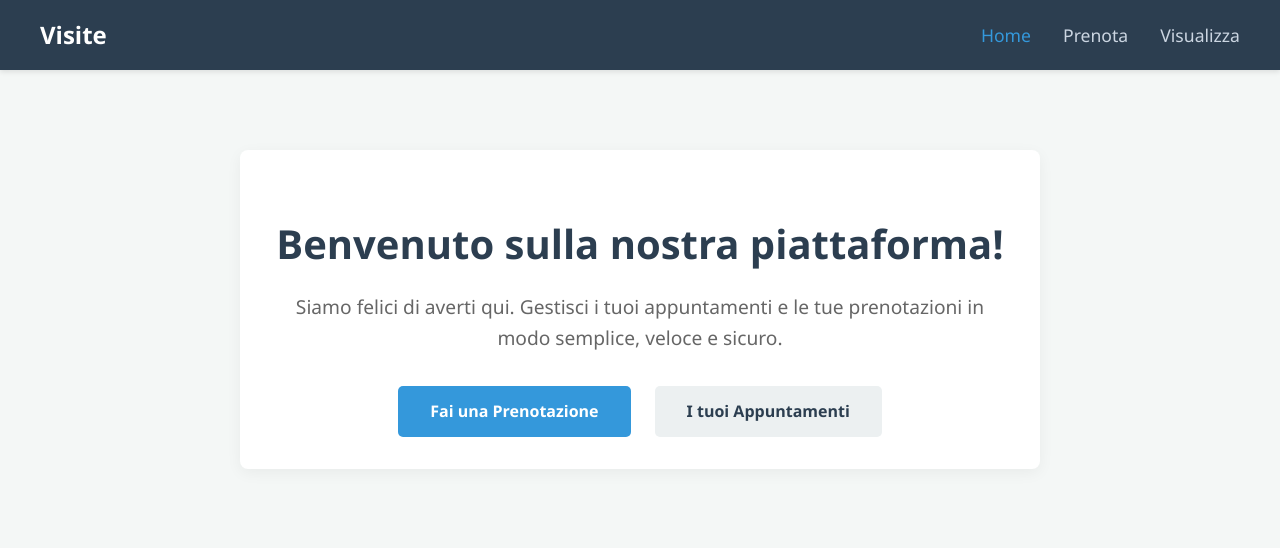
After one commit to Clenill/progettoSoftwareSecurity, a FastAPI app: template app/templates/home_paziente.html in a window 1280 px wide. The commit adds this page. Shown: the top 548 px of the page. Run offline with FastAPI, Linux system fonts and the light colour scheme; the template is opened without the code that fills it, so the values that code supplies are empty.

Commit message:
Menu utente con pagina di benvenuto

```diff
--- /dev/null
+++ b/app/css/style.css
@@ -0,0 +1,278 @@
+/* Reset e Stili Base */
+* {
+    margin: 0;
+    padding: 0;
+    box-sizing: border-box;
+    font-family: 'Segoe UI', Tahoma, Geneva, Verdana, sans-serif;
+}
+
+body {
+    background-color: #f4f7f6;
+    color: #333;
+    line-height: 1.6;
+}
+
+/* Barra di Navigazione */
+.navbar {
+    background-color: #2c3e50;
+    padding: 1rem 2rem;
+    position: sticky;
+    top: 0;
+    box-shadow: 0 2px 5px rgba(0,0,0,0.1);
+}
+
+.nav-container {
+    max-width: 1200px;
+    margin: 0 auto;
+    display: flex;
+    justify-content: space-between;
+    align-items: center;
+}
+
+.logo {
+    color: #fff;
+    font-size: 1.5rem;
+    font-weight: bold;
+    text-decoration: none;
+}
+
+.nav-menu {
+    display: flex;
+    list-style: none;
+    gap: 2rem;
+}
+
+.nav-item a {
+    color: #cbd5e1;
+    text-decoration: none;
+    font-size: 1.1rem;
+    font-weight: 500;
+    transition: color 0.3s ease;
+}
+
+.nav-item a:hover, .nav-item a.active {
+    color: #3498db;
+}
+
+/* Contenuto Principale */
+.main-container {
+    max-width: 800px;
+    margin: 5rem auto;
+    padding: 2rem;
+    background: #ffffff;
+    border-radius: 8px;
+    box-shadow: 0 4px 15px rgba(0,0,0,0.05);
+    text-align: center;
+}
+
+/* Messaggio di Benvenuto */
+.welcome-section h1 {
+    color: #2c3e50;
+    font-size: 2.5rem;
+    margin-bottom: 1rem;
+}
+
+.welcome-section p {
+    color: #666;
+    font-size: 1.2rem;
+    margin-bottom: 2rem;
+}
+
+/* Pulsanti di Azione Rapida */
+.cta-buttons {
+    display: flex;
+    justify-content: center;
+    gap: 1.5rem;
+}
+
+.btn {
+    display: inline-block;
+    padding: 0.8rem 2rem;
+    font-size: 1rem;
+    font-weight: 600;
+    border-radius: 5px;
+    text-decoration: none;
+    transition: all 0.3s ease;
+}
+
+.btn-primary {
+    background-color: #3498db;
+    color: white;
+}
+
+.btn-primary:hover {
+    background-color: #2980b9;
+}
+
+.btn-secondary {
+    background-color: #ecf0f1;
+    color: #2c3e50;
+}
+
+.btn-secondary:hover {
+    background-color: #bdc3c7;
+}
+
+/* Contenitore principale */
+.container {
+    max-width: 900px;
+    margin: 0 auto;
+    background: white;
+    padding: 30px;
+    border-radius: 12px;
+    box-shadow: 0 4px 6px rgba(0,0,0,0.1);
+}
+
+/* Titoli */
+h3, h4, h5 { color: #2c3e50; margin-bottom: 15px; }
+
+h1, h2 {
+    text-align: center;
+    margin-top: 30px;
+    margin-bottom: 20px;
+    color: #2c3e50;
+}
+
+/* Tabelle */
+table {
+    width: 100%;
+    border-collapse: collapse;
+    margin-top: 20px;
+}
+th { background-color: #f8f9fa; color: #495057; }
+th, td {
+    padding: 15px;
+    text-align: left;
+    border-bottom: 1px solid #dee2e6;
+}
+tr:hover { background-color: #f1f1f1; }
+
+/* Bottoni */
+button {
+    padding: 10px 20px;
+    background-color: #007bff;
+    color: white;
+    border: none;
+    border-radius: 6px;
+    cursor: pointer;
+    font-weight: 600;
+    transition: background 0.3s;
+}
+button:hover { background-color: #0056b3; }
+
+/* Bottoni specifici per slot */
+.slot-btn {
+    margin: 5px;
+    background-color: #28a745;
+}
+.slot-btn:hover { background-color: #218838; }
+
+/* Form e Select */
+select {
+    width: 100%;
+    padding: 10px;
+    border-radius: 6px;
+    border: 1px solid #ccc;
+    margin-bottom: 20px;
+}
+
+/* Badge Stato */
+.status-confirmed { color: #28a745; font-weight: bold; }
+.status-pending { color: #ffc107; font-weight: bold; }
+
+/* Contenitore della tabella (Rende la tabella Responsive) */
+#listaVisite {
+    width: 100%;
+    overflow-x: auto; /* Abilita lo scroll orizzontale su schermi piccoli */
+    margin: 20px auto;
+}
+
+.styled-table {
+    width: 100%;
+    max-width: 800px;
+    min-width: 600px;
+    margin: 0 auto;
+    border-collapse: collapse;
+    font-size: 1rem;
+    background-color: #ffffff;
+    box-shadow: 0 4px 15px rgba(0, 0, 0, 0.05);
+    border-radius: 8px;
+    overflow: hidden;
+}
+
+/* Intestazione */
+.styled-table thead tr {
+    background-color: #3498db;
+    color: #ffffff;
+    text-align: left;
+}
+
+/* Celle e righe */
+.styled-table th,
+.styled-table td {
+    padding: 15px 20px;
+    border-bottom: 1px solid #e0e0e0;
+}
+
+/* Effetto al passaggio del mouse */
+.styled-table tbody tr {
+    transition: background-color 0.2s ease;
+}
+
+.styled-table tbody tr:hover {
+    background-color: #f8f9fa;
+}
+
+/* Contenitore principale delle disponibilità */
+#disponibilitaContainer {
+    max-width: 600px;
+    margin: 30px auto;
+    text-align: center;
+    padding: 20px;
+    background-color: #ffffff;
+    border-radius: 8px;
+    box-shadow: 0 4px 15px rgba(0, 0, 0, 0.05);
+}
+
+#disponibilitaContainer div {
+    margin-top: 25px;
+    display: flex;
+    flex-wrap: wrap;
+    justify-content: center;
+    gap: 12px;
+}
+
+#disponibilitaContainer h5 {
+    width: 100%;
+    margin-bottom: 10px;
+    color: #3498db;
+    font-size: 1.1rem;
+}
+
+.slot-btn {
+    padding: 10px 20px;
+    background-color: #ecf0f1;
+    color: #2c3e50;
+    border: 1px solid #bdc3c7;
+    border-radius: 5px;
+    cursor: pointer;
+    font-weight: 500;
+    transition: all 0.2s ease;
+}
+
+.slot-btn:hover {
+    background-color: #3498db;
+    color: white;
+    border-color: #3498db;
+}
+
+/* Responsive Design */
+@media (max-width: 600px) {
+    .nav-container {
+        flex-direction: column;
+        gap: 1rem;
+    }
+    .cta-buttons {
+        flex-direction: column;
+    }
+}
--- a/app/main.py
+++ b/app/main.py
@@ -1,6 +1,7 @@
 from fastapi import FastAPI, Request
 from fastapi.responses import JSONResponse
 from contextlib import asynccontextmanager
+from fastapi.staticfiles import StaticFiles
 
 from app.db.database import engine
 from app.db.models import Base
@@ -29,6 +30,9 @@ async def lifespan(app: FastAPI):
 
 app = FastAPI(lifespan=lifespan)
 
+# Configura la cartella dei file statici
+app.mount("/css", StaticFiles(directory="app/css"), name="static")
+
 app.include_router(ui_router)
 
 app.include_router(router, prefix="/api")
--- /dev/null
+++ b/app/templates/home_paziente.html
@@ -0,0 +1,38 @@
+<!DOCTYPE html>
+<html lang="it">
+<head>
+    <meta charset="UTF-8">
+    <meta name="viewport" content="width=device-width, initial-scale=1.0">
+    <title>Benvenuto nel Nostro Portale</title>
+    <link rel="stylesheet" href="/css/style.css">
+</head>
+<body>
+
+    <!-- Menu di Navigazione -->
+    <nav class="navbar">
+        <div class="nav-container">
+            <a href="#" class="logo">Visite</a>
+            <ul class="nav-menu">
+                <li class="nav-item"><a href="/dashboard/utente" class="active">Home</a></li>
+            <li class="nav-item"><a href="/utente/prenota">Prenota</a></li>
+            <li class="nav-item"><a href="/utente/visite">Visualizza</a></li>
+            </ul>
+        </div>
+    </nav>
+
+    <!-- Contenuto della Pagina -->
+    <main class="main-container">
+        <section class="welcome-section">
+            <h1>Benvenuto sulla nostra piattaforma!</h1>
+            <p>Siamo felici di averti qui. Gestisci i tuoi appuntamenti e le tue prenotazioni in modo semplice, veloce e sicuro.</p>
+
+            <!-- Azioni rapide collegate al menu -->
+            <div class="cta-buttons">
+                <a href="/utente/prenota" class="btn btn-primary">Fai una Prenotazione</a>
+                <a href="/utente/visualizza" class="btn btn-secondary">I tuoi Appuntamenti</a>
+            </div>
+        </section>
+    </main>
+
+</body>
+</html>
```
Also changed, not shown: app/api/ui_routes.py (+10 -0 lines), app/templates/dashboard_paziente.html (+23 -91 lines), app/templates/visite_paziente.html (added, +91 -0 lines).
